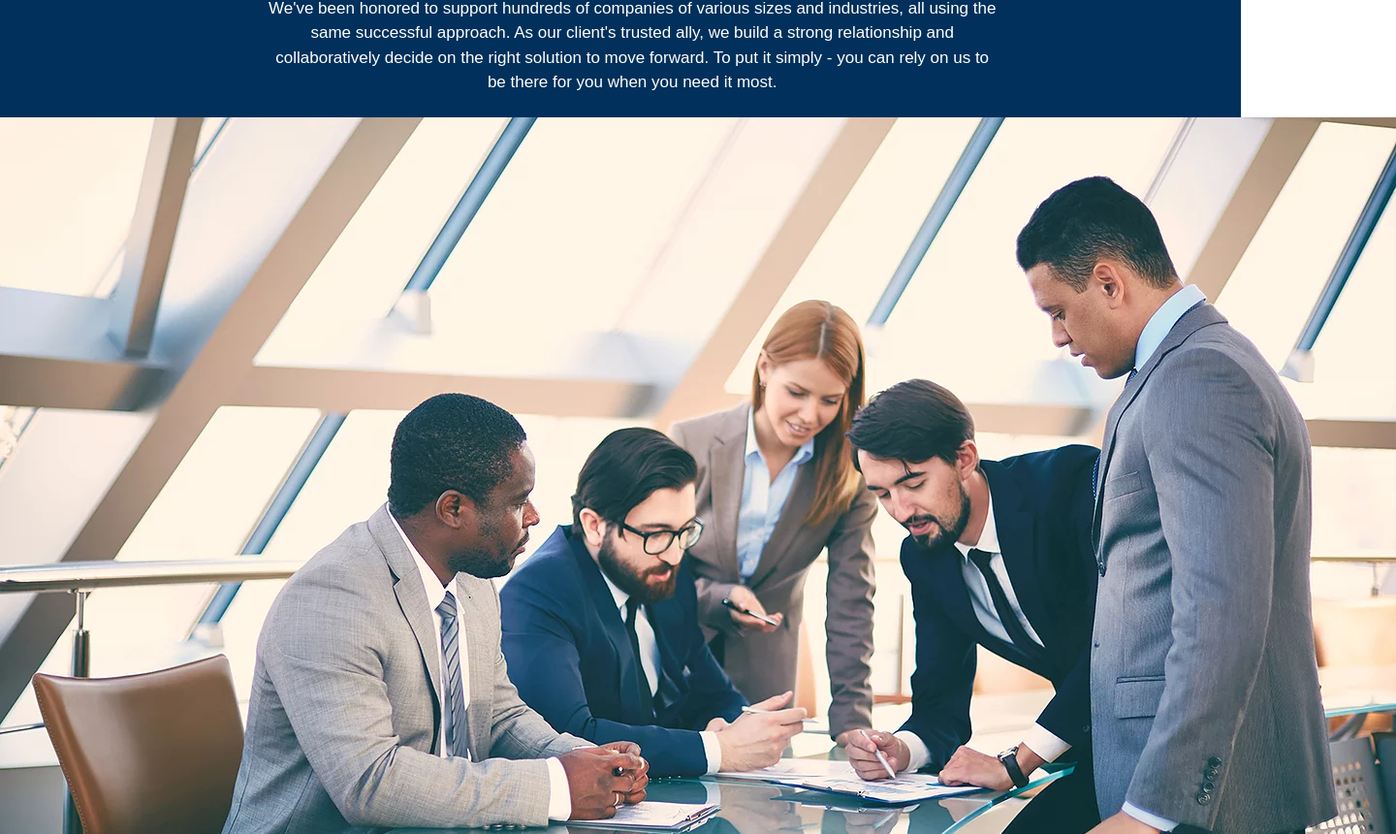
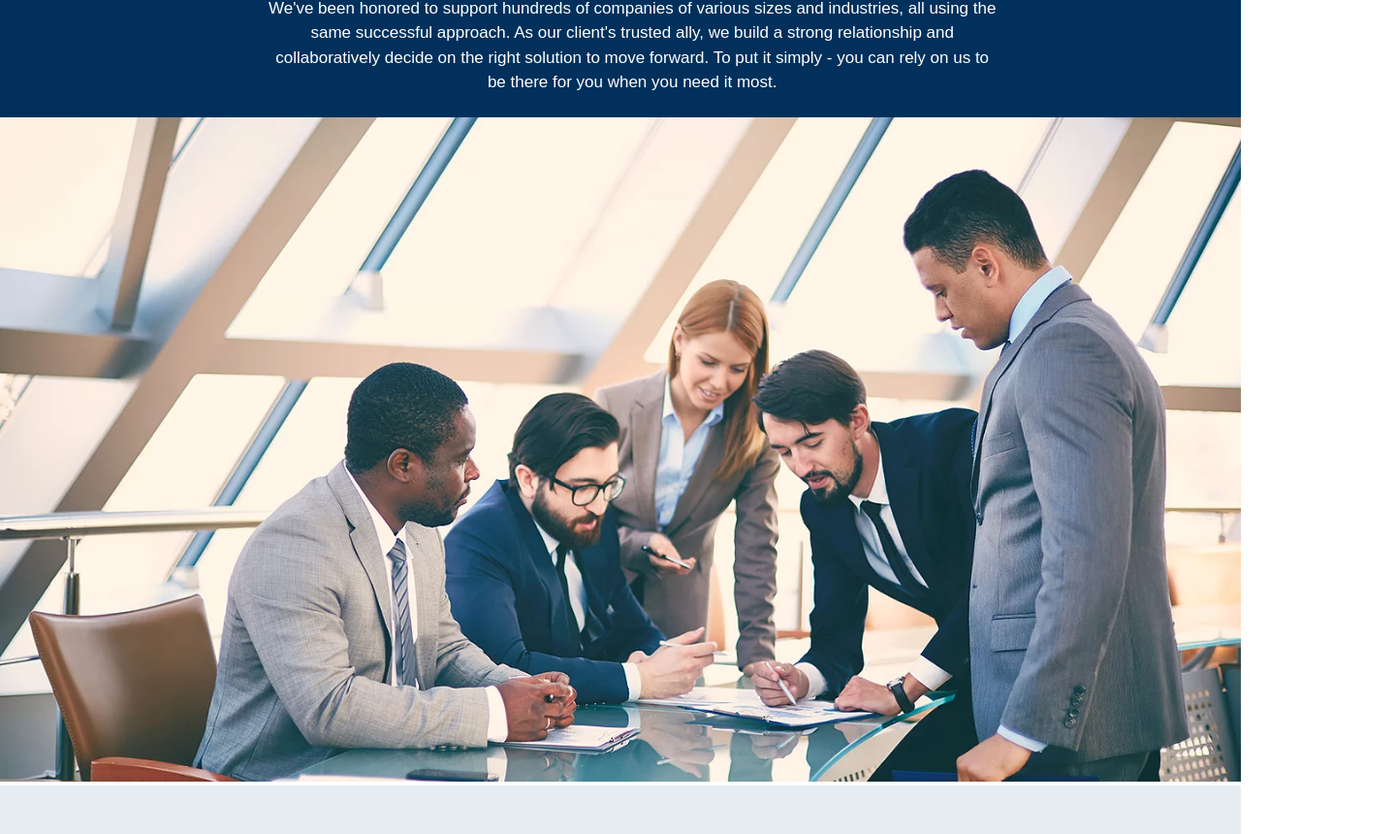
Before and after one commit to PC25/hultcssa, a plain HTML site: page index.html in a window 1280 px wide. Shown: the part 1940-2800 px from the top of the page at 97% size, 1440 px wide, since content can reach past the window. Drawn offline with Linux system fonts and the light colour scheme.

Commit message:
Removed horizontal scoll

```diff
--- a/index.html
+++ b/index.html
@@ -83,7 +83,7 @@
 	<div id="tx">For us, practicing law is more than a profession - it&#39s a passion. We&#39re committed not only to solving legal issues, but also to helping companies overcome their obstacles and truly thrive. Our comprehensive, personalized and reliable counsel covers a wide range of practice areas, ensuring support for each unique case.<br><br>Recognized as one of the leading boutique law firms, our team is what sets us apart from the competition. Dependable, experienced and compassionate, our legal professionals add the personal touch our clients deserve while approaching each new case with the attention it needs. Our clients count on us to stand by their side, get their voice heard and guide them through the most difficult situations.<br><br>We&#39ve been honored to support hundreds of companies of various sizes and industries, all using the same successful approach. As our client&#39s trusted ally, we build a strong relationship and collaboratively decide on the right solution to move forward. To put it simply - you can rely on us to be there for you when you need it most.</div>
 </div>
 
-<div id="second">
+<div id="secondt">
 	<img src="second.webp">
 </div>
 
--- a/styles.css
+++ b/styles.css
@@ -4,6 +4,7 @@
 }
 body {
 	font-family: sans-serif;
+	overflow-x: hidden;
 }
 
 #nav {
@@ -61,7 +62,13 @@ body {
 	font-size: 18px;
 	letter-spacing: 0.02em;
 }
-
+#second {
+	display: flex;
+	flex-direction: row;
+	align-items: center;
+	align-content: space-between;
+	width:100%;
+}
 #inbl3 {
 	display: inline-block;
 	width: 40.9%;
@@ -140,11 +147,8 @@ li::before {content: "\25AA"; color: rgba(65, 183, 196, 1);
 	line-height: 1.5em;
 	font-size: 17px;
 }
-#second {
-	display: flex;
-	flex-direction: row;
-	align-items: center;
-	align-content: space-between;
+#secondt img {
+	width:100%;
 }
 #prof {
 	background: #E6EDF3;
```
